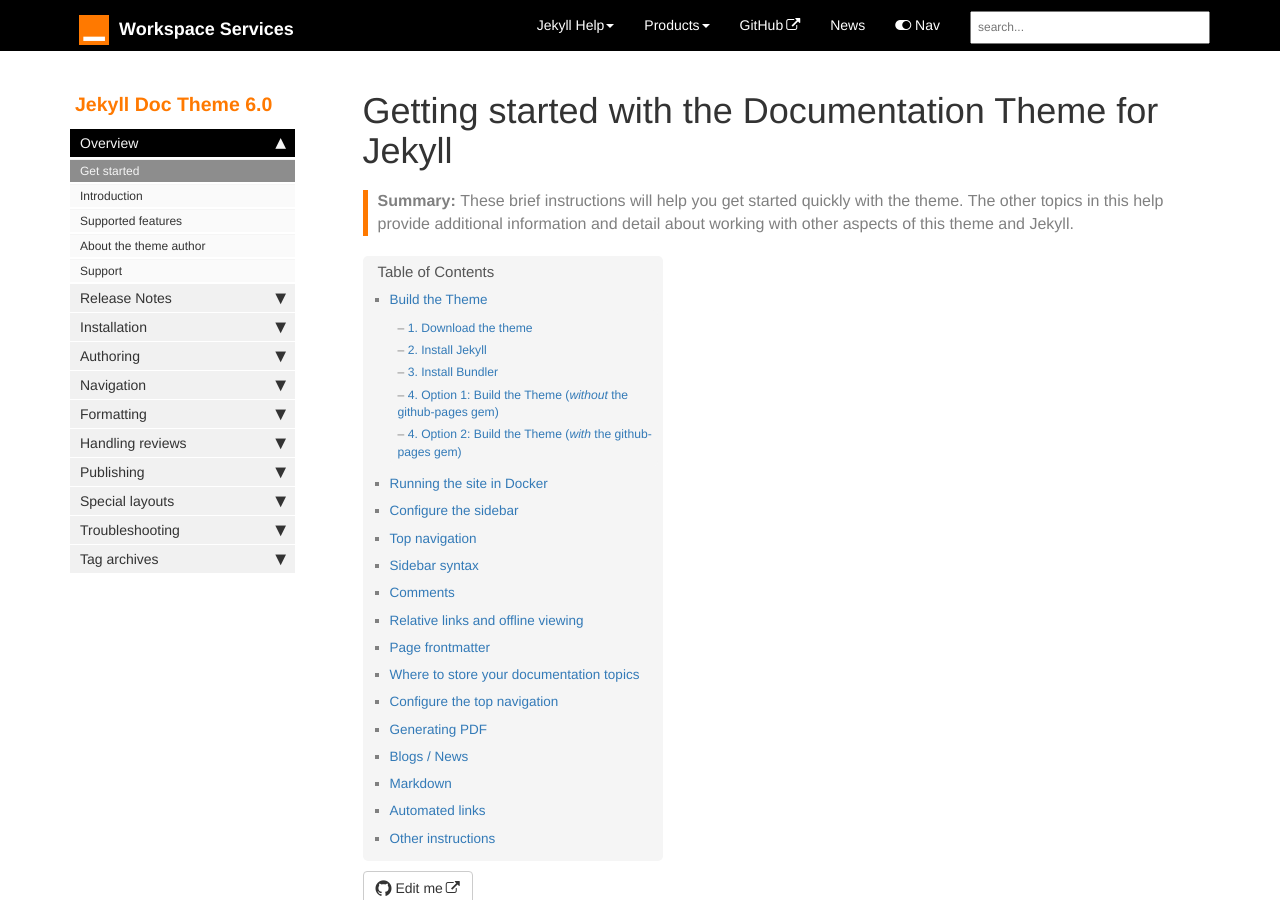
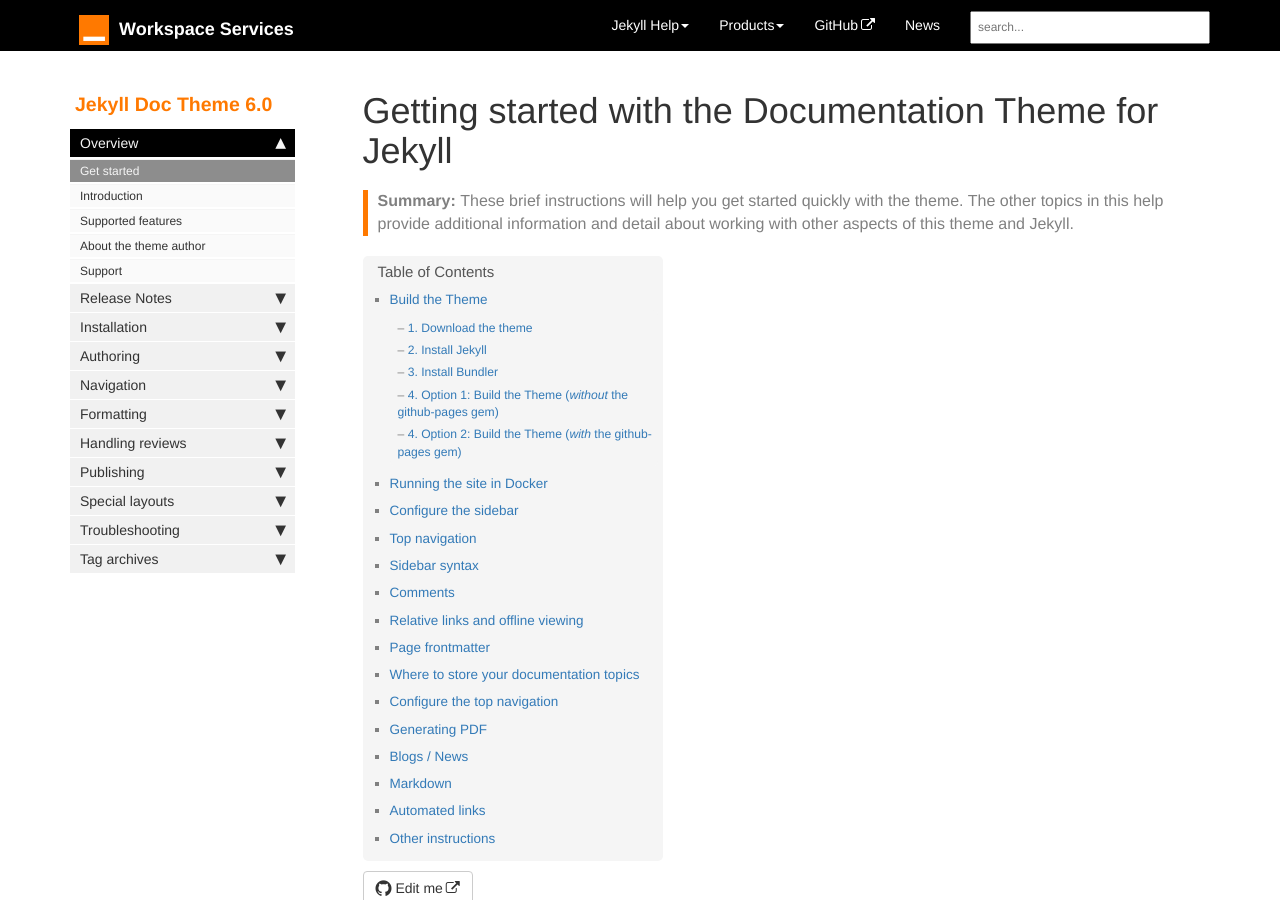
Before and after one commit to servicesorganization/documentation-theme, a Jekyll site: the page built from index.md, in a window 1280 px wide and 900 px high. Built offline with Jekyll 4.4.1, drawn with Linux system fonts in a browser that asks for light colours; comment, search, counter and statistics services are not loaded.

Commit message:
Update _config.yml

```diff
--- a/_config.yml
+++ b/_config.yml
@@ -37,6 +37,9 @@
 
 feedback_disable: true
 # if you uncomment the previous line, the Feedback link gets removed
+
+togglesidebar_disable: true
+# if you uncomment the previous line, the toggle button gets removed
 
 # feedback_text: "Need help?"
 # if you uncomment the previous line, it changes the Feedback text
```
